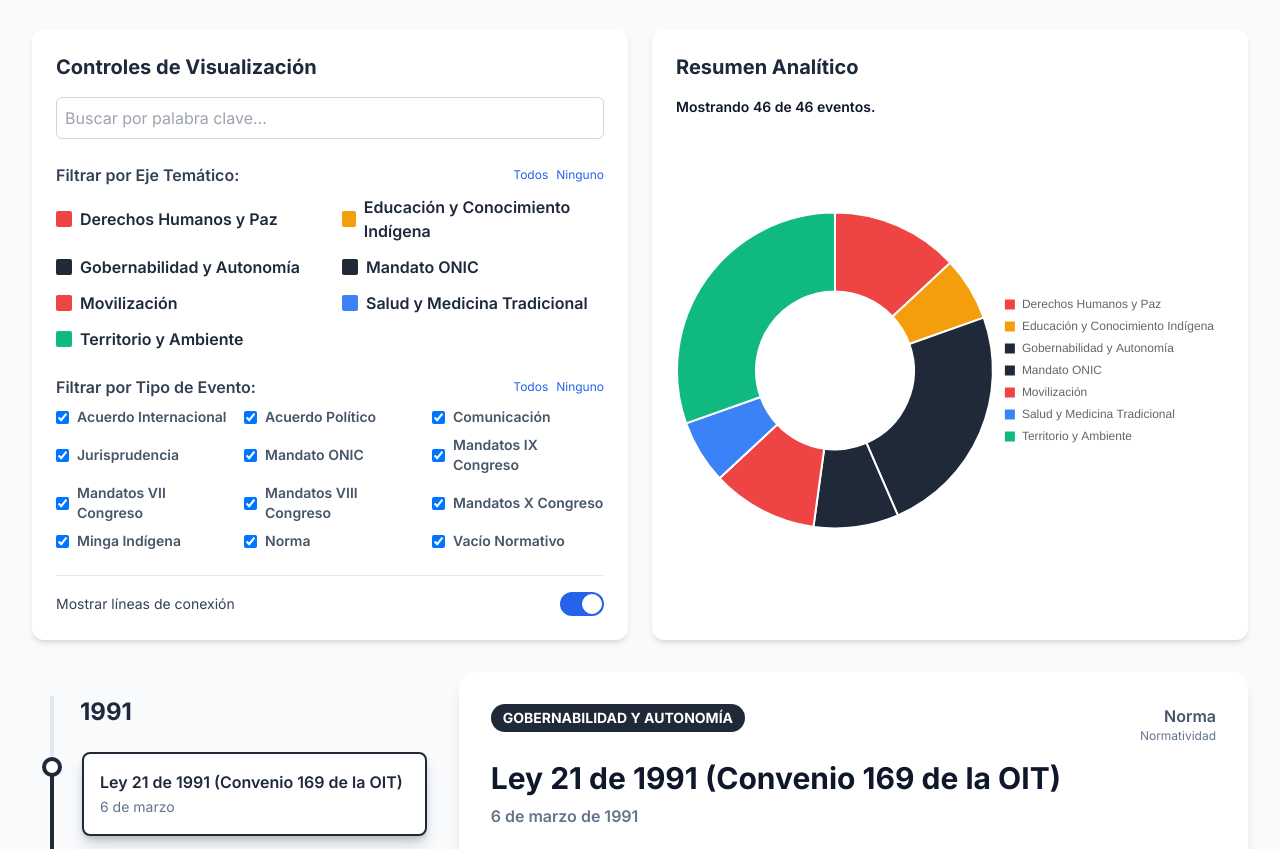
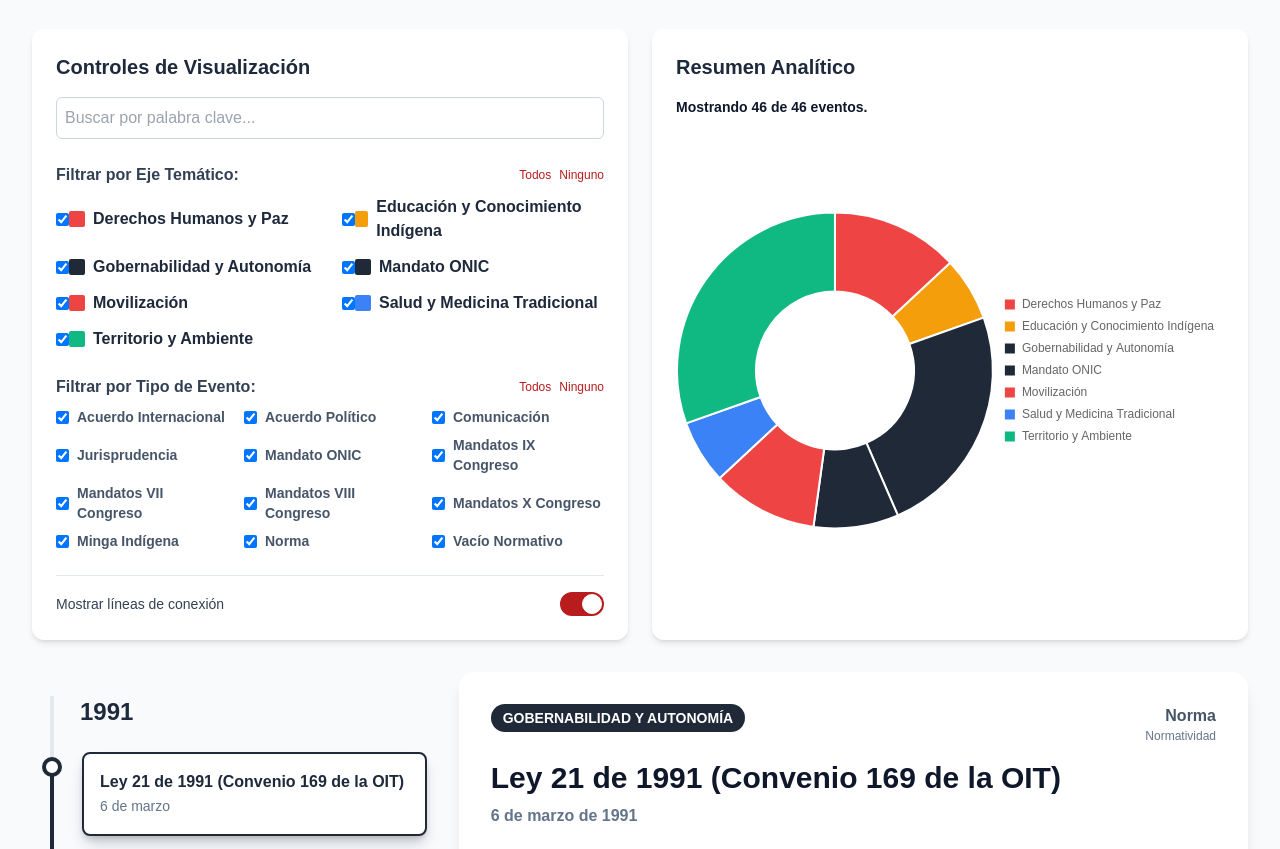
Before and after one commit to wilsonherrera77/Linea_tiempo2, a plain HTML site: page index.html in a window 1280 px wide. Shown: the part 231-1080 px from the top of the page. Drawn offline with nearby package versions, Linux system fonts and the light colour scheme.

Commit message:
index.html

```diff
--- a/index.html
+++ b/index.html
@@ -3,15 +3,15 @@
 <head>
     <meta charset="UTF-8">
     <meta name="viewport" content="width=device-width, initial-scale=1.0">
-    <title>Línea de Tiempo Analítica v7 | Derechos Pueblos Indígenas en Colombia</title>
+    <title>Línea de Tiempo Analítica v8 | Derechos Pueblos Indígenas en Colombia</title>
     <script src="https://cdn.tailwindcss.com"></script>
     <script src="https://cdnjs.cloudflare.com/ajax/libs/PapaParse/5.3.2/papaparse.min.js"></script>
-    <!-- NUEVO: Librería para gráficos dinámicos -->
     <script src="https://cdn.jsdelivr.net/npm/chart.js"></script>
-    <link href="https://fonts.googleapis.com/css2?family=Inter:wght@400;600;700&display=swap" rel="stylesheet">
+    <!-- AJUSTE: Se elimina la fuente externa 'Inter' para usar la fuente oficial 'Arial' -->
     <style>
         body {
-            font-family: 'Inter', sans-serif;
+            /* AJUSTE: Se establece Arial como la fuente principal según el manual de identidad. */
+            font-family: Arial, sans-serif;
             background-color: #f8fafc;
         }
         .timeline-wrapper {
@@ -91,7 +91,7 @@
         <header class="text-center mb-8">
             <img src="https://www.onic.org.co/images/logo-onic-2021.png" alt="Logo ONIC" class="h-24 mx-auto mb-4" onerror="this.style.display='none'">
             <h1 class="text-3xl md:text-5xl font-bold text-slate-900">Análisis Interseccional sobre Derechos Indígenas</h1>
-            <p class="text-lg md:text-xl text-slate-600 mt-2">Línea de tiempo multitemática (1991 - 2030) - v7.0</p>
+            <p class="text-lg md:text-xl text-slate-600 mt-2">Línea de tiempo multitemática (1991 - 2030) - v8.0</p>
         </header>
 
         <!-- Contenedor de Controles -->
@@ -99,14 +99,14 @@
             <div class="bg-white p-6 rounded-xl shadow-md">
                 <h3 class="text-xl font-bold text-slate-800 mb-4">Controles de Visualización</h3>
                 <div class="space-y-6">
-                    <input type="search" id="search-input" placeholder="Buscar por palabra clave..." class="w-full p-2 border border-slate-300 rounded-md focus:ring-2 focus:ring-blue-500 focus:border-blue-500">
+                    <input type="search" id="search-input" placeholder="Buscar por palabra clave..." class="w-full p-2 border border-slate-300 rounded-md focus:ring-2 focus:ring-red-500 focus:border-red-500">
 
                     <div>
                         <div class="flex justify-between items-center mb-2">
                             <h4 class="font-semibold text-slate-700">Filtrar por Eje Temático:</h4>
                             <div class="flex space-x-2">
-                                <button id="select-all-themes" class="text-xs text-blue-600 hover:underline">Todos</button>
-                                <button id="deselect-all-themes" class="text-xs text-blue-600 hover:underline">Ninguno</button>
+                                <button id="select-all-themes" class="text-xs text-red-700 hover:underline">Todos</button>
+                                <button id="deselect-all-themes" class="text-xs text-red-700 hover:underline">Ninguno</button>
                             </div>
                         </div>
                         <div id="theme-filters" class="grid grid-cols-1 sm:grid-cols-2 gap-x-6 gap-y-3">
@@ -117,8 +117,8 @@
                         <div class="flex justify-between items-center mb-2">
                             <h4 class="font-semibold text-slate-700">Filtrar por Tipo de Evento:</h4>
                              <div class="flex space-x-2">
-                                <button id="select-all-types" class="text-xs text-blue-600 hover:underline">Todos</button>
-                                <button id="deselect-all-types" class="text-xs text-blue-600 hover:underline">Ninguno</button>
+                                <button id="select-all-types" class="text-xs text-red-700 hover:underline">Todos</button>
+                                <button id="deselect-all-types" class="text-xs text-red-700 hover:underline">Ninguno</button>
                             </div>
                         </div>
                         <div id="type-filters" class="grid grid-cols-2 sm:grid-cols-3 gap-x-4 gap-y-2 text-sm">
@@ -129,7 +129,7 @@
                         <span class="text-sm font-medium text-slate-700">Mostrar líneas de conexión</span>
                         <label for="toggle-connections" class="inline-flex relative items-center cursor-pointer">
                             <input type="checkbox" value="" id="toggle-connections" class="sr-only peer" checked>
-                            <div class="w-11 h-6 bg-slate-200 rounded-full peer peer-focus:ring-4 peer-focus:ring-blue-300 peer-checked:after:translate-x-full peer-checked:after:border-white after:content-[''] after:absolute after:top-0.5 after:left-[2px] after:bg-white after:border-slate-300 after:border after:rounded-full after:h-5 after:w-5 after:transition-all peer-checked:bg-blue-600"></div>
+                            <div class="w-11 h-6 bg-slate-200 rounded-full peer peer-focus:ring-4 peer-focus:ring-red-300 peer-checked:after:translate-x-full peer-checked:after:border-white after:content-[''] after:absolute after:top-0.5 after:left-[2px] after:bg-white after:border-slate-300 after:border after:rounded-full after:h-5 after:w-5 after:transition-all peer-checked:bg-red-700"></div>
                         </label>
                     </div>
                 </div>
@@ -137,7 +137,6 @@
             <div id="analytics-container" class="bg-white p-6 rounded-xl shadow-md flex flex-col">
                  <h3 class="text-xl font-bold text-slate-800 mb-4">Resumen Analítico</h3>
                  <p id="analytics-summary-text" class="text-sm font-semibold text-slate-900 mb-2"></p>
-                 <!-- NUEVO: Canvas para el gráfico -->
                  <div class="relative flex-grow h-64">
                     <canvas id="analytics-chart"></canvas>
                  </div>
@@ -230,7 +229,7 @@
             let currentSearchTerm = '';
             let selectedEventId = null;
             let themeColorMap = {};
-            let analyticsChart = null; // Variable to hold the chart instance
+            let analyticsChart = null;
 
             // --- Data Loading ---
             function loadDataAndInitialize() {
@@ -279,7 +278,7 @@
 
                 themeFiltersContainer.innerHTML = themes.map(theme => `
                     <div class="flex items-center">
-                        <input type="checkbox" id="filter-theme-${theme.replace(/\s+/g, '-')}" value="${theme}" class="theme-filter-checkbox filter-checkbox hidden" checked>
+                        <input type="checkbox" id="filter-theme-${theme.replace(/\s+/g, '-')}" value="${theme}" class="theme-filter-checkbox filter-checkbox" checked>
                         <label for="filter-theme-${theme.replace(/\s+/g, '-')}" class="flex items-center cursor-pointer">
                             <span class="w-4 h-4 inline-block mr-2 rounded-sm" style="background-color: ${themeColorMap[theme]}"></span>
                             ${theme}
@@ -329,7 +328,7 @@
                     }
                 });
 
-                // CORREGIDO: Event listeners para los botones de seleccionar/deseleccionar
+                // CORRECCIÓN: Lógica funcional para los botones de selección
                 document.getElementById('select-all-themes').addEventListener('click', () => {
                     document.querySelectorAll('.theme-filter-checkbox').forEach(cb => cb.checked = true);
                     activeThemeFilters = Object.keys(themeColorMap);
@@ -375,7 +374,9 @@
                 analyticsSummaryText.textContent = `Mostrando ${total} de ${allEvents.length} eventos.`;
 
                 const themeCounts = {};
-                activeThemeFilters.forEach(theme => themeCounts[theme] = 0);
+                activeThemeFilters.forEach(theme => {
+                    if(themeColorMap[theme]) themeCounts[theme] = 0;
+                });
 
                 filteredEvents.forEach(event => {
                     if (themeCounts.hasOwnProperty(event.temaPrincipal)) {
@@ -386,10 +387,9 @@
                 renderAnalyticsChart(themeCounts);
             }
 
-            // NUEVO: Función para renderizar el gráfico dinámico
             function renderAnalyticsChart(data) {
                 if (analyticsChart) {
-                    analyticsChart.destroy(); // Destruir el gráfico anterior para evitar sobreposiciones
+                    analyticsChart.destroy();
                 }
 
                 const labels = Object.keys(data);
@@ -417,7 +417,7 @@
                                 labels: {
                                     boxWidth: 12,
                                     font: {
-                                        size: 12
+                                        family: 'Arial'
                                     }
                                 }
                             }
@@ -547,7 +547,7 @@
                     linkElement.textContent = 'Descargar Documento';
                     linkElement.target = '_blank';
                     linkElement.rel = 'noopener noreferrer';
-                    linkElement.className = 'inline-block bg-blue-600 text-white font-bold py-2 px-4 rounded-lg hover:bg-blue-700 transition-colors';
+                    linkElement.className = 'inline-block bg-red-700 text-white font-bold py-2 px-4 rounded-lg hover:bg-red-800 transition-colors';
                     detailsDriveLinkContainer.appendChild(linkElement);
                 }
 
@@ -556,7 +556,7 @@
                     const connectionLinks = item.conexiones.map(connId => {
                         const connectedEvent = allEvents.find(e => e.id === connId);
                         if (connectedEvent) {
-                            return `<a href="#" onclick="window.showDetails('${connId}'); return false;" class="flex items-center text-blue-600 hover:underline mb-1">
+                            return `<a href="#" onclick="window.showDetails('${connId}'); return false;" class="flex items-center text-red-700 hover:underline mb-1">
                                 <span class="w-3 h-3 inline-block mr-2 rounded-sm flex-shrink-0" style="background-color: ${connectedEvent.color || '#94a3b8'}"></span>
                                 <span>${connectedEvent.titulo}</span>
                             </a>`;
```
